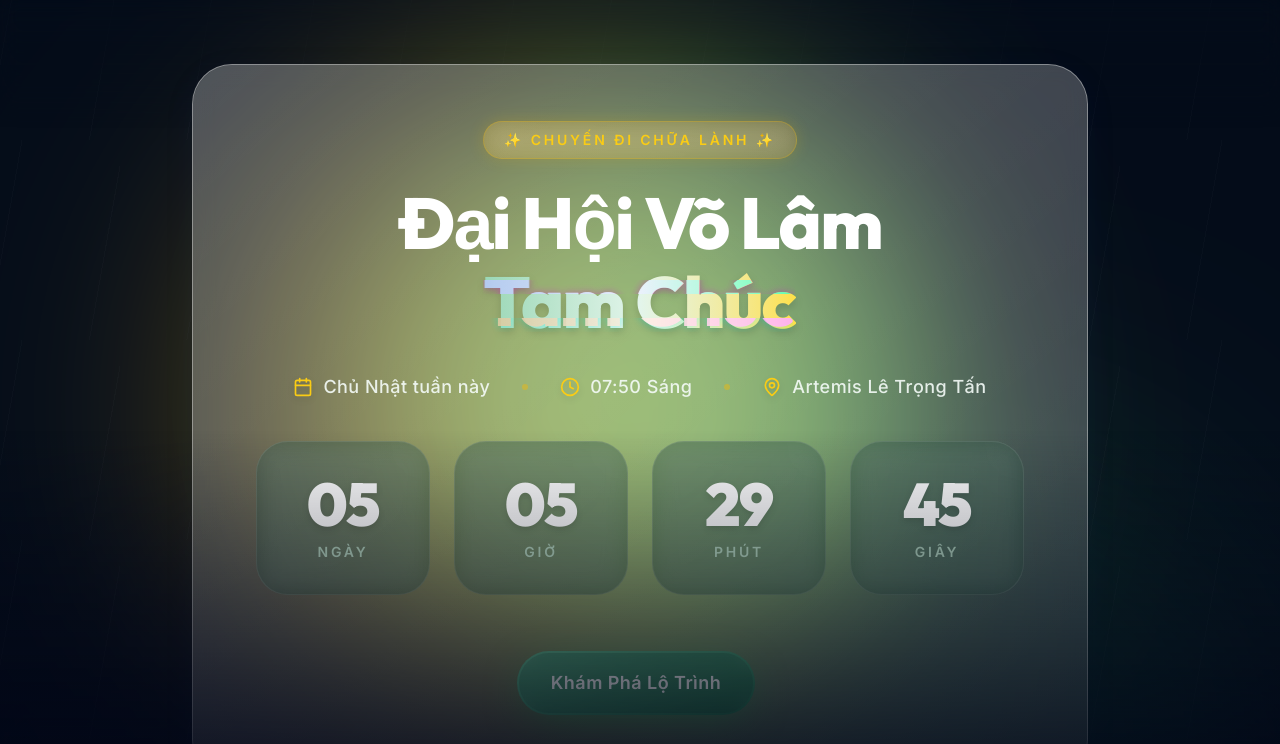
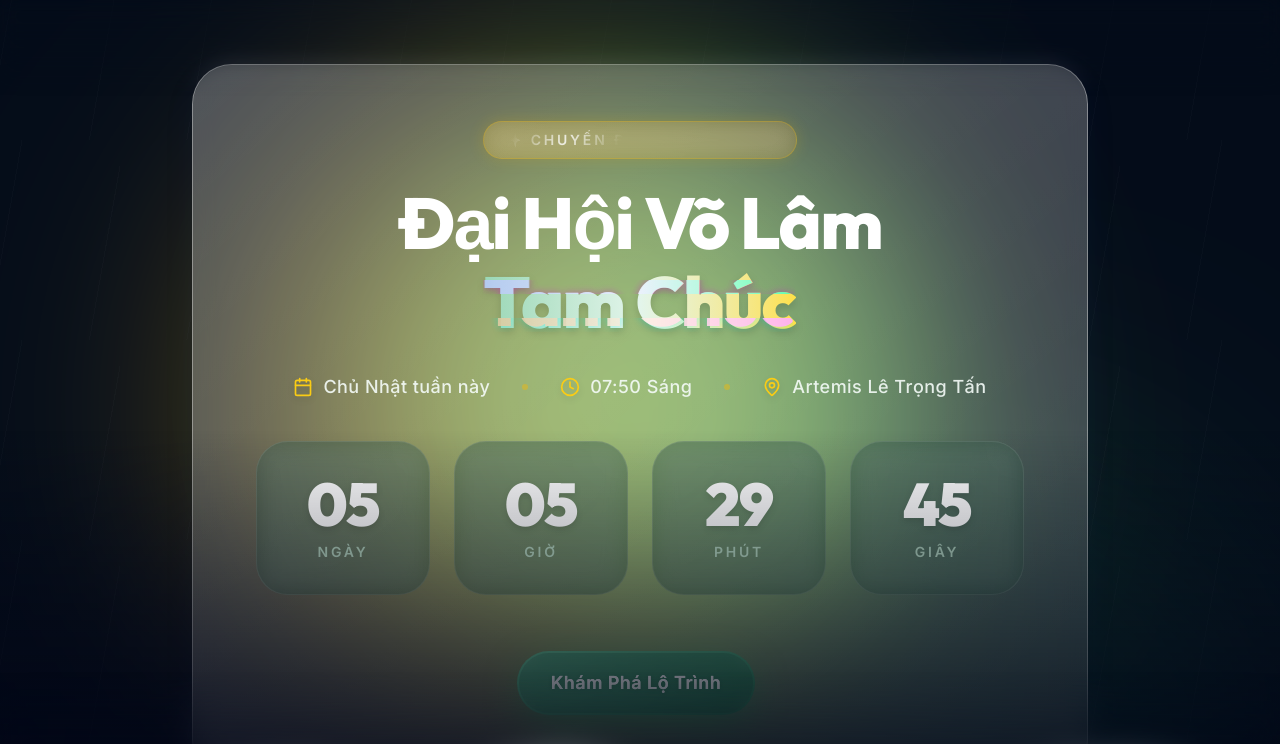
Before and after one commit to namth1410/tamchuc, a React (Vite) app: page / in a window 1280 px wide. Shown: the top 744 px of the page. Built offline with nearby package versions, Linux system fonts and the light colour scheme.

Commit message:
feat: make GradualBlur global and add ShinyText to Hero buttons

```diff
--- a/src/App.tsx
+++ b/src/App.tsx
@@ -3,10 +3,14 @@ import Hero from './components/Hero';
 import Timeline from './components/Timeline';
 import TeamBoard from './components/TeamBoard';
 import Checklist from './components/Checklist';
+import { GradualBlur } from './components/ui/GradualBlur';
 
 function App() {
   return (
-    <div className="min-h-screen bg-forest-50 overflow-hidden font-sans">
+    <div className="min-h-screen bg-forest-50 overflow-hidden font-sans relative">
+      <GradualBlur position="top" className="fixed top-0 left-0 w-full h-24 z-[100] pointer-events-none" blurAmount="10px" fadeEnd={100} />
+      <GradualBlur position="bottom" className="fixed bottom-0 left-0 w-full h-32 z-[100] pointer-events-none" blurAmount="16px" fadeEnd={100} />
+
       <Hero />
       <Timeline />
       <TeamBoard />
--- a/src/components/Hero.tsx
+++ b/src/components/Hero.tsx
@@ -4,7 +4,7 @@ import { BlurText } from './ui/BlurText';
 import { Aurora } from './ui/Aurora';
 import { GhostCursor } from './ui/GhostCursor';
 import { GlitchText } from './ui/GlitchText';
-import { GradualBlur } from './ui/GradualBlur';
+import { ShinyText } from './ui/ShinyText';
 import { MapPin, Calendar, Clock } from 'lucide-react';
 
 const Hero = () => {
@@ -66,10 +66,6 @@ const Hero = () => {
             {/* Aurora Background Effect */}
             <Aurora colorStops={["#22c55e", "#eab308", "#14532d"]} speed={0.8} />
 
-            {/* Cinematic Gradual Blur */}
-            <GradualBlur position="top" className="h-32 w-full top-0" blurAmount="10px" fadeEnd={100} />
-            <GradualBlur position="bottom" className="h-48 w-full bottom-0" blurAmount="16px" fadeEnd={100} />
-
             <div className="container relative z-10 px-4 mx-auto text-center flex flex-col items-center justify-center h-full">
                 <motion.div
                     initial={{ opacity: 0, y: 40 }}
@@ -86,7 +82,7 @@ const Hero = () => {
                         transition={{ duration: 0.6, delay: 0.2 }}
                         className="inline-block bg-gradient-to-r from-gold-500/20 to-gold-600/20 text-gold-400 font-bold px-4 py-1.5 md:px-5 md:py-2 rounded-full text-xs md:text-sm tracking-[0.2em] uppercase mb-6 border border-gold-500/30 shadow-[0_0_15px_rgba(234,179,8,0.2)] backdrop-blur-md"
                     >
-                        ✨ Chuyến Đi Chữa Lành ✨
+                        <ShinyText text="✨ Chuyến Đi Chữa Lành ✨" speed={3} />
                     </motion.div>
 
                     <h1 className="text-4xl sm:text-5xl md:text-7xl font-extrabold text-white mb-6 md:mb-8 leading-[1.1]">
@@ -150,7 +146,7 @@ const Hero = () => {
                             document.getElementById('timeline')?.scrollIntoView({ behavior: 'smooth' });
                         }} className="relative inline-flex items-center justify-center p-0.5 mb-2 me-2 overflow-hidden text-sm md:text-lg font-medium text-white rounded-full group bg-gradient-to-br from-forest-400 to-forest-600 group-hover:from-forest-400 group-hover:to-forest-600 hover:text-white dark:text-white focus:ring-4 focus:outline-none focus:ring-forest-200 dark:focus:ring-forest-800 shadow-[0_10px_40px_-10px_rgba(34,197,94,0.5)] transition-all hover:scale-105 hover:shadow-[0_10px_40px_-5px_rgba(34,197,94,0.7)] w-full sm:w-auto">
                             <span className="relative px-8 py-4 transition-all ease-in duration-75 bg-forest-900/20 backdrop-blur-sm rounded-full group-hover:bg-opacity-0 font-bold tracking-wide flex items-center gap-2">
-                                Khám Phá Lộ Trình
+                                <ShinyText text="Khám Phá Lộ Trình" speed={2} className="text-white drop-shadow-sm" />
                             </span>
                         </button>
                     </motion.div>
--- /dev/null
+++ b/src/components/ui/ShinyText.tsx
@@ -0,0 +1,32 @@
+interface ShinyTextProps {
+    text: string;
+    disabled?: boolean;
+    speed?: number;
+    className?: string;
+}
+
+export const ShinyText = ({ text, disabled = false, speed = 3, className = '' }: ShinyTextProps) => {
+    return (
+        <span
+            className={`text-transparent bg-clip-text inline-block ${disabled ? '' : 'animate-shine'} ${className}`}
+            style={{
+                backgroundImage: 'linear-gradient(120deg, transparent 40%, rgba(255, 255, 255, 0.8) 50%, transparent 60%)',
+                backgroundColor: 'currentColor',
+                backgroundSize: '200% 100%',
+                WebkitBackgroundClip: 'text',
+                animationDuration: `${speed}s`,
+            }}
+        >
+            {text}
+            <style>{`
+        @keyframes shine {
+          0% { background-position: 200% 50%; }
+          100% { background-position: -200% 50%; }
+        }
+        .animate-shine {
+          animation: shine linear infinite;
+        }
+      `}</style>
+        </span>
+    );
+};
```
